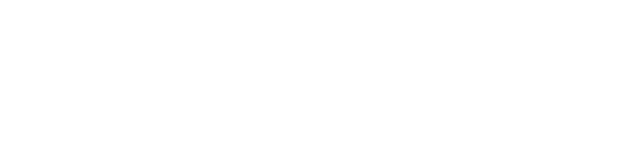
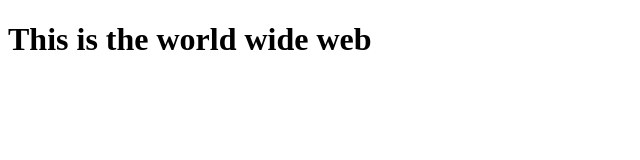
Before and after one commit to cse23-085/HelloWorld, a plain HTML site: page Activity1.html in a window 1280 px wide. Shown: the whole page, without its empty margins (0-640 px from the left). Drawn offline with Linux system fonts and the light colour scheme.

Commit message:
Update Activity1.html

```diff
--- a/Activity1.html
+++ b/Activity1.html
@@ -4,5 +4,6 @@
     <title>Web Activity 1</title>
   </head>
   <body>
+    <h1>This is the world wide web</h1>
   </body>
 </html>
```
